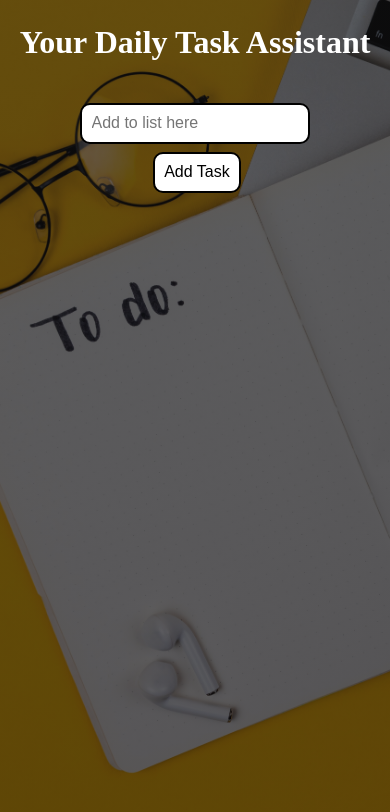
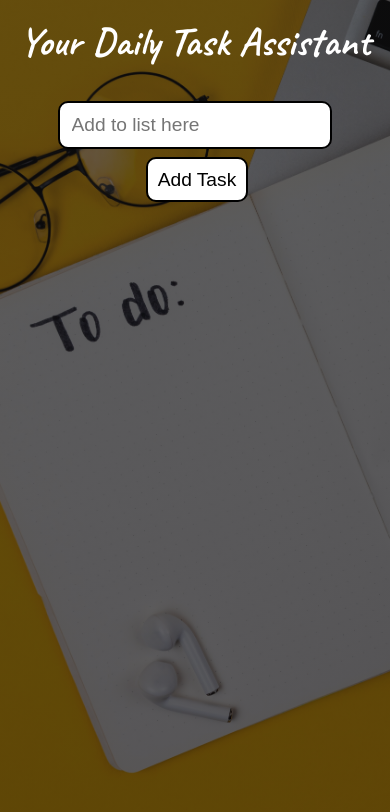
Before and after one commit to Tazzy2018/ToDoList, a plain HTML site: page index.html in a window 390 px wide. Drawn offline with Linux system fonts and the light colour scheme.

Commit message:
added font styling

```diff
--- a/index.html
+++ b/index.html
@@ -6,6 +6,16 @@
     <meta name="viewport" content="width=device-width, initial-scale=1.0">
     <link rel="stylesheet" href="./todo-styles.css">
     <link rel="stylesheet" href="https://use.fontawesome.com/releases/v5.15.3/css/all.css" integrity="sha384-SZXxX4whJ79/gErwcOYf+zWLeJdY/qpuqC4cAa9rOGUstPomtqpuNWT9wdPEn2fk" crossorigin="anonymous">
+    <link rel="preconnect" href="https://fonts.googleapis.com">
+<link rel="preconnect" href="https://fonts.gstatic.com" crossorigin>
+<link href="https://fonts.googleapis.com/css2?family=Caveat:wght@700&display=swap" rel="stylesheet">
+<link rel="preconnect" href="https://fonts.googleapis.com">
+<link rel="preconnect" href="https://fonts.gstatic.com" crossorigin>
+<link href="https://fonts.googleapis.com/css2?family=Gloria+Hallelujah&display=swap" rel="stylesheet">
+
+
+
+
 
     <title>To do app</title>
 </head>
@@ -13,21 +23,13 @@
 
     <!--title of app-->
     <header>
-        <h1>Your Daily Task Assistant</h1>
+        <p>Your Daily Task Assistant</p>
     </header>
     <!--enter tasks-->
 <form>
     <input type="text" placeholder="Add to list here" class="todo-input" />
     <button class="todo_button" type="submit">Add Task</i>
     </button>
-
-    <!-- <div class="select">
-        <select name="todos" class="filter_todo">
-            <option value="all">All</option>
-            <option value="completed">Completed</option>
-            <option value="uncomplete">Uncompleted</option>
-        </select>
-    </div> -->
 </form>
 
 <!--container for to do list-->
--- a/todo-styles.css
+++ b/todo-styles.css
@@ -14,6 +14,12 @@ body {
 
 }
 
+header p {
+    font-size: 60px;
+    font-family: 'Caveat',
+    cursive;
+}
+
 /* STYLYING INPUT ELEMENT AND THE BUTTON */
 header,
 form {
@@ -25,11 +31,13 @@ form {
 }
 
 form input {
-    padding: 0.6rem;
+    padding: 0.7rem;
     font-size: 1.5rem;
     background: white;
     border-radius: 10px;
     border: 2px solid black;
+
+
 
 }
 
@@ -42,6 +50,7 @@ form button {
     font-size: 1.5rem;
     border-radius: 10px;
     border: 2px solid black;
+
 }
 
 form button:hover {
@@ -75,6 +84,9 @@ form button:hover {
     align-items: center;
     transition: all 0.5s ease;
     border-radius: 10px;
+    font-family: 'Gloria Hallelujah',
+    cursive;
+
 }
 
 .todo li {
@@ -96,14 +108,6 @@ form button:hover {
 .complete_btn {
     background: green
 }
-
-/* .complete_btn:active {
-    background: green;
-} */
-
-/* .delete_btn:active {
-    background: #b65337;
-} */
 
 .fa-minus-circle,
 .fa-check-circle {
@@ -131,14 +135,19 @@ form button:hover {
         min-height: 10vh;
     }
 
+    header p {
+        font-size: 40px;
+    }
+
     form input {
-        padding: 0.6rem;
-        font-size: 1rem;
+        padding: 0.7rem;
+        font-size: 1.2rem;
+        margin-top: 2%;
     }
 
     form button {
         padding: 0.6rem;
-        font-size: 1rem;
+        font-size: 1.2rem;
         }
 
         .todo {
@@ -183,7 +192,7 @@ form button:hover {
     }
 
     .todo {
-    font-size: 1.2rem;
+    font-size: 1.3rem;
     padding: 0.3rem;
     }
 
```
